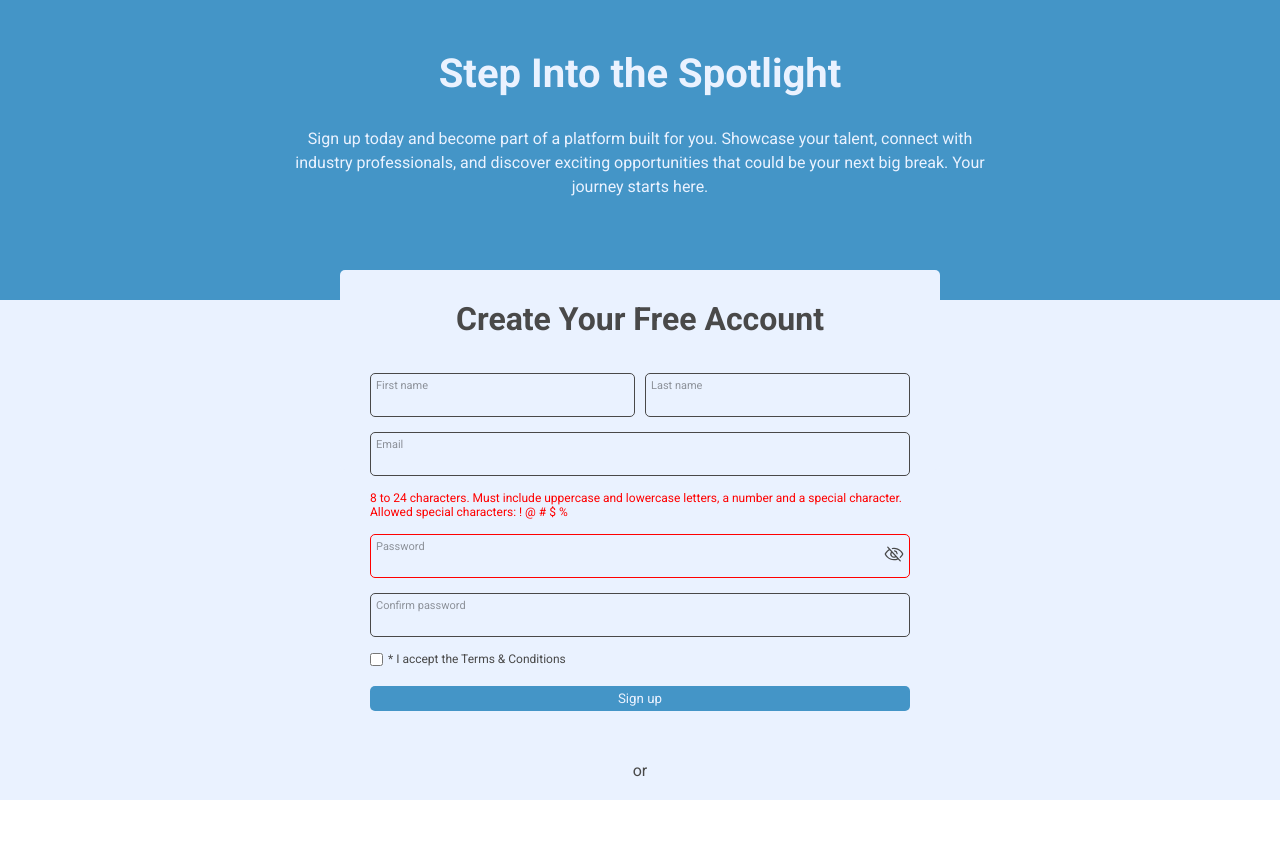
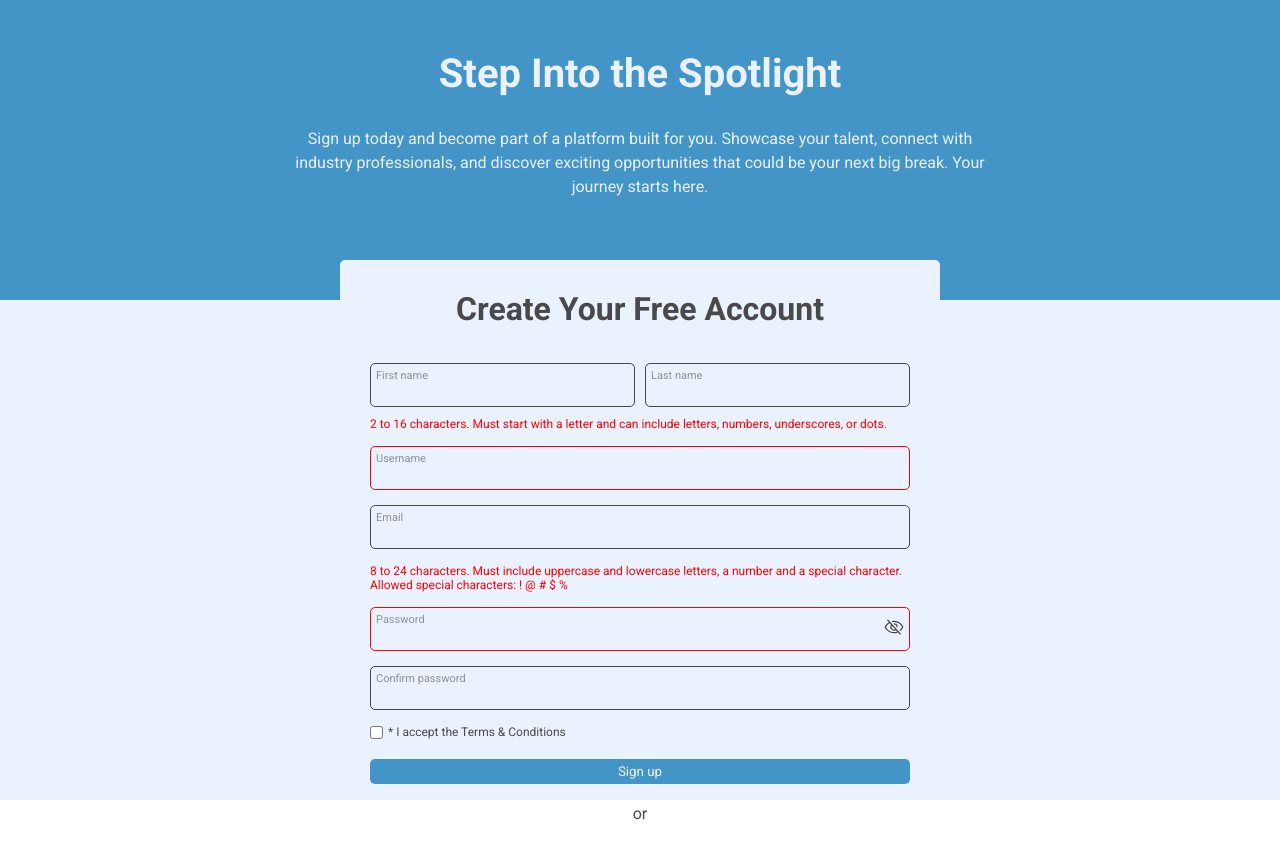
Before and after one commit to DiamondD7/actweb_client, a React (Vite) app: page /signup in a window 1280 px wide. Shown: the top 858 px of the page. Built offline with nearby package versions, Linux system fonts and the light colour scheme; no server answers; a web font is replaced by a local one.

Commit message:
user can add their username in the signup now

```diff
--- a/src/components/Signup/Signup.jsx
+++ b/src/components/Signup/Signup.jsx
@@ -49,17 +49,21 @@ const SignUpSuccess = () => {
 };
 
 const Signup = () => {
+  const USERNAME_REGEX = /^[a-zA-Z][a-zA-Z0-9._]{2,15}$/;
+  const [validUserName, setValidUserName] = useState(null);
   const PWD_REGEX = /^(?=.*[a-z])(?=.*[A-Z])(?=.*[0-9])(?=.*[!@#$%]).{8,24}$/;
   const [validPW, setValidPW] = useState(null);
   const [matchedPW, setMatchedPW] = useState(null);
 
   const [showPassword, setShowPassword] = useState(false);
   const [responseError, setResponseError] = useState(false);
+  const [errorMessage, setErrorMessage] = useState("");
   const [successfulSignup, setSuccessfulSignup] = useState(false);
   const [isTermsChecked, setIsTermsChecked] = useState(false);
   const [isSignupClicked, setIsSignupClicked] = useState(false);
   const [confirmPassword, setConfirmPassword] = useState("");
   const [userData, setUserData] = useState({
+    userName: "",
     firstName: "",
     lastName: "",
     email: "",
@@ -71,10 +75,17 @@ const Signup = () => {
   //CHECK IF PW IS VALID OR IT MATCH
   useEffect(() => {
     const match = PWD_REGEX.test(userData.password);
+    const userNameMatch = USERNAME_REGEX.test(userData.userName);
     if (userData.password !== confirmPassword) {
       setMatchedPW(false);
     } else {
       setMatchedPW(true);
+    }
+
+    if (userNameMatch === false) {
+      setValidUserName(false);
+    } else if (userNameMatch === true) {
+      setValidUserName(true);
     }
 
     if (match === false) {
@@ -82,7 +93,7 @@ const Signup = () => {
     } else if (match === true) {
       setValidPW(true);
     }
-  }, [userData.password, confirmPassword]);
+  }, [userData.userName, userData.password, confirmPassword]);
 
   const handleOnChangeInputs = (e) => {
     const { name, value } = e.target;
@@ -106,6 +117,8 @@ const Signup = () => {
 
       if (response.status === 409) {
         setResponseError(true);
+        const error = await response.json();
+        setErrorMessage(error.message);
         return;
       }
 
@@ -146,6 +159,8 @@ const Signup = () => {
 
       if (response.status === 409) {
         setResponseError(true);
+        const error = await response.json();
+        setErrorMessage(error.message);
         return;
       }
 
@@ -170,6 +185,7 @@ const Signup = () => {
 
       //refresh values back to default (empty string)
       setUserData({
+        userName: "",
         firstName: "",
         lastName: "",
         email: "",
@@ -204,9 +220,7 @@ const Signup = () => {
             </h1>
             {responseError === true ? (
               <p>
-                <strong className="-error-form-p">
-                  Error: Email is already registered
-                </strong>
+                <strong className="-error-form-p">Error: {errorMessage}</strong>
               </p>
             ) : (
               ""
@@ -231,6 +245,32 @@ const Signup = () => {
                 />
               </div>
             </div>
+
+            {validUserName === false ? (
+              <p className="-error-form-p">
+                {" "}
+                2 to 16 characters. Must start with a letter and can include
+                letters, numbers, underscores, or dots.
+              </p>
+            ) : (
+              ""
+            )}
+            <div
+              className={
+                validUserName === true
+                  ? "-form-input__wrapper"
+                  : "-form-input__wrapper -input-border-error"
+              }
+            >
+              <p>Username</p>
+              <input
+                required
+                type="text"
+                name="userName"
+                onChange={(e) => handleOnChangeInputs(e)}
+              />
+            </div>
+
             <div className="-form-input__wrapper">
               <p>Email</p>
               <input
--- a/src/styles/signupstyles.css
+++ b/src/styles/signupstyles.css
@@ -25,7 +25,7 @@
   padding: 30px;
 
   position: relative;
-  top: -30px;
+  top: -40px;
 
   border-radius: 5px;
   background-color: #eaf2ff;
@@ -56,12 +56,12 @@
 }
 
 .signup-google__wrapper {
-  margin-top: 50px;
+  margin-top: 20px;
   display: flex;
   justify-content: center;
 }
 .signup-google__wrapper p {
-  margin-bottom: 50px;
+  margin-bottom: 20px;
 }
 
 .signup-success__wrapper {
```
